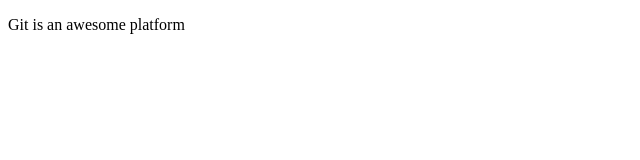
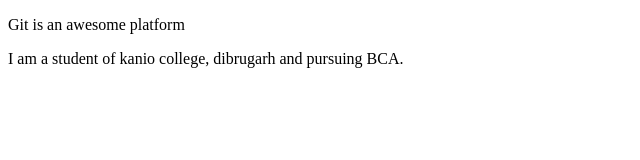
Before and after one commit to hiddartho/practise-lappy, a plain HTML site: page index.html in a window 1280 px wide. Shown: the whole page, without its empty margins (0-640 px from the left). Drawn offline with Linux system fonts and the light colour scheme.

Commit message:
docs: updated

```diff
--- a/index.html
+++ b/index.html
@@ -7,6 +7,7 @@
 
 
 <p>Git is an awesome platform</p>
+	<p>I am a student of kanio college, dibrugarh and pursuing BCA.</p>
 
 </body>
 </html>
```
